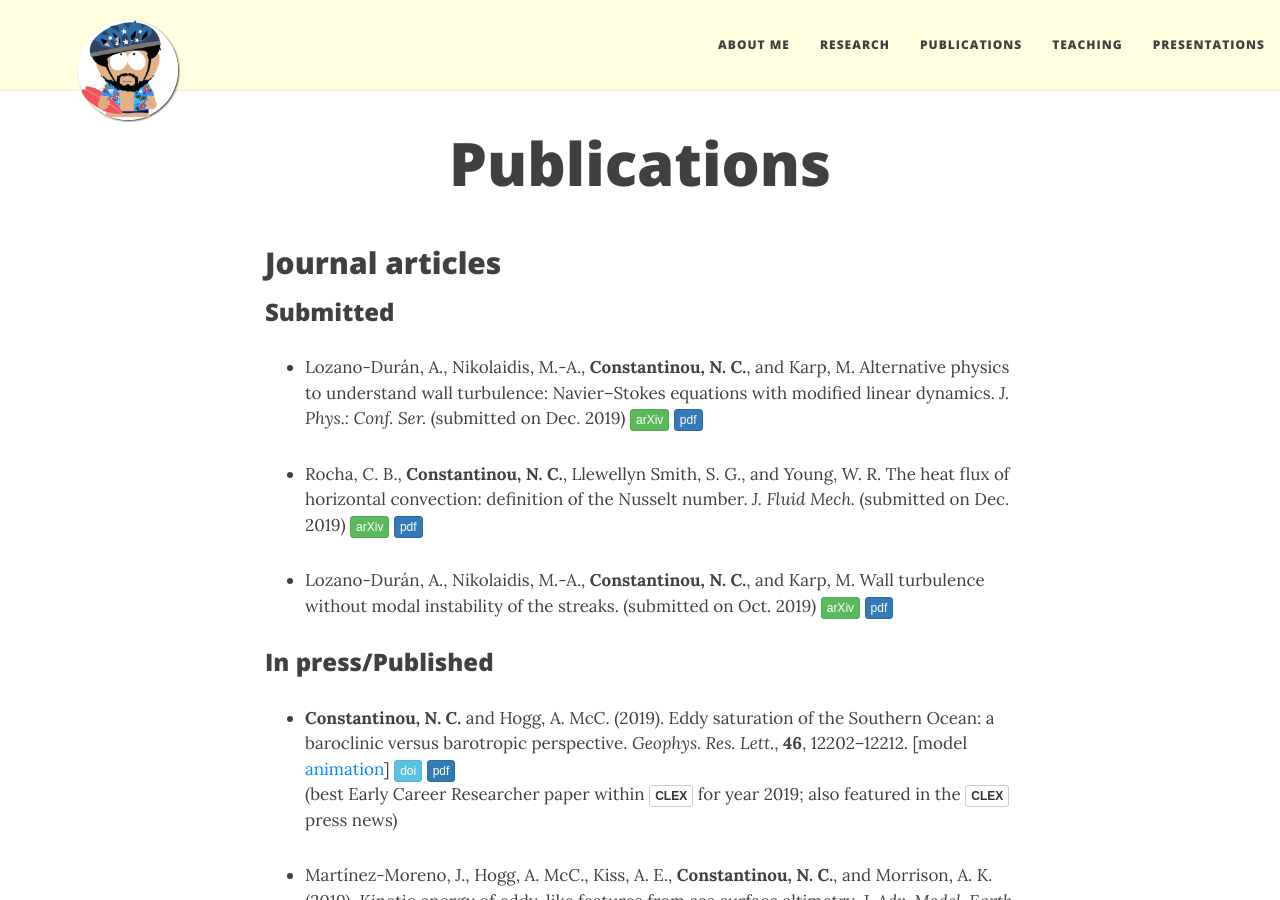
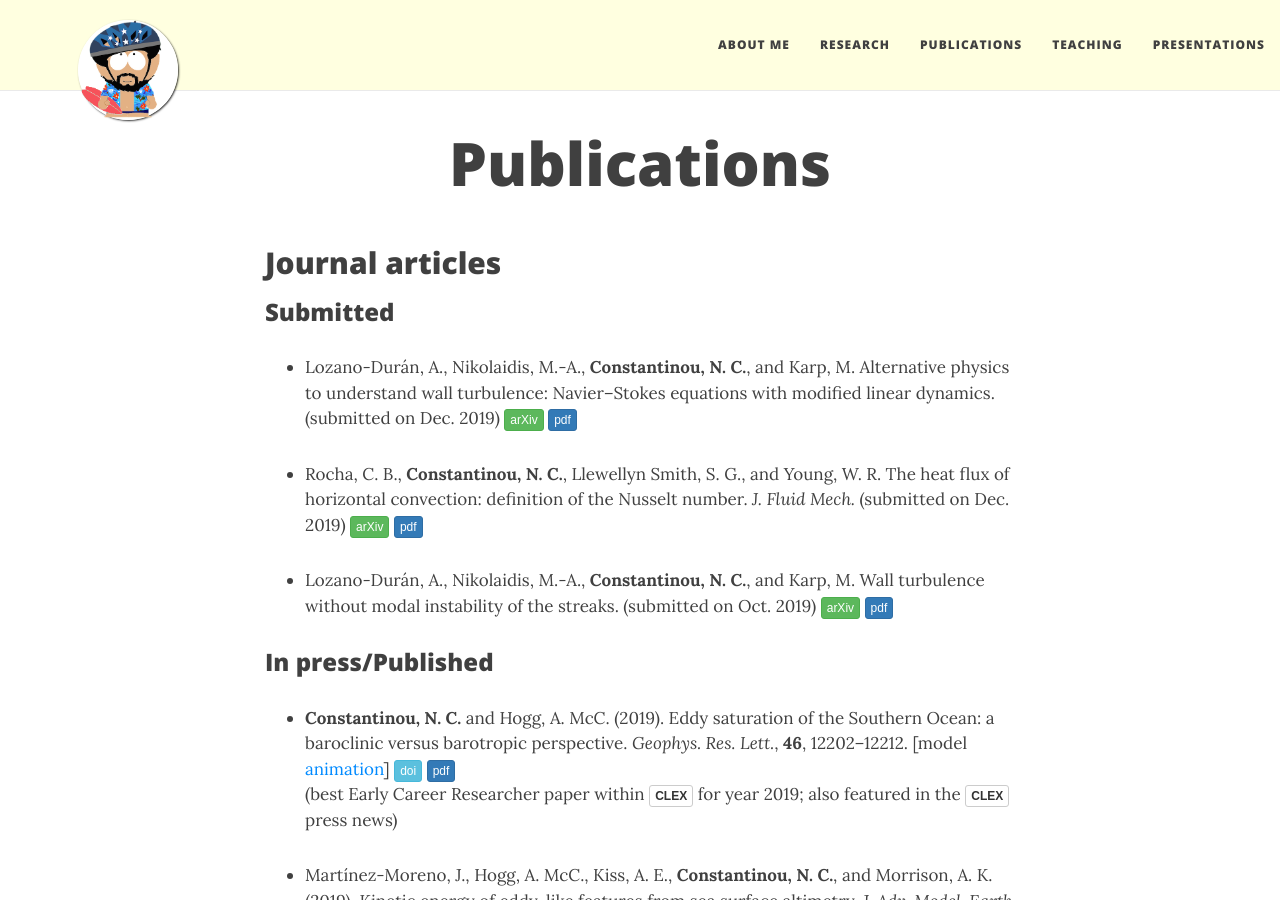
Before and after one commit to navidcy/navidcy.github.io, a Jekyll site: the page built from publications.md, in a window 1280 px wide and 900 px high. Built offline with Jekyll 4.4.1, drawn with Linux system fonts in a browser that asks for light colours; nearby versions of some CDN libraries; comment, search, counter and statistics services are not loaded.

Commit message:
updates preprint list

```diff
--- a/publications.md
+++ b/publications.md
@@ -11,9 +11,10 @@
 ### Submitted
 
 <!--
-- Rocha, C. B., **Constantinou, N. C.**, Llewellyn Smith, S. G., and  Young, W. R. (2020). The heat flux of horizontal convection: Nusselt number scaling. _J. Fluid Mech._ (submitted) [<span class="btn btn-success btn-xs{{end}}" style="font-family:sans-serif;">arXiv</span>][arXiv:1906.01929]{:target="_blank"} [<span class="btn btn-primary btn-xs{{end}}" style="font-family:sans-serif;">pdf</span>][TrackEddies-SSH]
+- Rocha, C. B., **Constantinou, N. C.**, Llewellyn Smith, S. G., and  Young, W. R. The heat flux of horizontal convection: Nusselt number scaling. _J. Fluid Mech._ (submitted on ...) [<span class="btn btn-success btn-xs{{end}}" style="font-family:sans-serif;">arXiv</span>][arXiv:1912.05229]{:target="_blank"} [<span class="btn btn-primary btn-xs{{end}}" style="font-family:sans-serif;">pdf</span>][HCNuDefinition]
 -->
-- Lozano-Durán, A., Nikolaidis, M.-A., **Constantinou, N. C.**, and Karp, M. Alternative physics to understand wall turbulence: Navier–Stokes equations with modified linear dynamics. _J. Phys.: Conf. Ser._ (submitted on Dec. 2019) [<span class="btn btn-success btn-xs{{end}}" style="font-family:sans-serif;">arXiv</span>][arXiv:1912.07532]{:target="_blank"} [<span class="btn btn-primary btn-xs{{end}}" style="font-family:sans-serif;">pdf</span>][multiflow2019-linearmechanism]
+
+- Lozano-Durán, A., Nikolaidis, M.-A., **Constantinou, N. C.**, and Karp, M. Alternative physics to understand wall turbulence: Navier–Stokes equations with modified linear dynamics. (submitted on Dec. 2019) [<span class="btn btn-success btn-xs{{end}}" style="font-family:sans-serif;">arXiv</span>][arXiv:1912.07532]{:target="_blank"} [<span class="btn btn-primary btn-xs{{end}}" style="font-family:sans-serif;">pdf</span>][multiflow2019-linearmechanism]
 
 - Rocha, C. B., **Constantinou, N. C.**, Llewellyn Smith, S. G., and  Young, W. R. The heat flux of horizontal convection: definition of the Nusselt number. _J. Fluid Mech._ (submitted on Dec. 2019) [<span class="btn btn-success btn-xs{{end}}" style="font-family:sans-serif;">arXiv</span>][arXiv:1912.05229]{:target="_blank"} [<span class="btn btn-primary btn-xs{{end}}" style="font-family:sans-serif;">pdf</span>][HCNuDefinition]
 
@@ -99,6 +100,8 @@
 ## Doctoral thesis
 - Formation of large-scale structures by turbulence in rotating planets, Ph.D. thesis, National and Kapodistrian University of Athens, 2015. [<span class="btn btn-primary btn-xs{{end}}" style="font-family:sans-serif;">pdf</span>][phd_eng]
 
+
+
 [multiflow2019-linearmechanism]: multiflow2019-linearmechanism.pdf
 [HCNuDefinition]: HCNuDefinition.pdf
 [modallystableturbulence]: ModallyStableTurb.pdf
@@ -115,8 +118,6 @@
 [multiflow]: multiflow_s3t.pdf
 [s3t-jets-jas]: S3T_jas.pdf
 [holmboe]: holmboe.pdf
-
-
 
 [wallturbulencebrief]: WallTurbulenceEnergyExtraction.pdf
 [wallturbulencebrief-url]: https://ctr.stanford.edu/annual-research-briefs-2018
@@ -145,7 +146,6 @@
 
 [phd_eng]: ../theses/PhD_thesis_Navid.pdf
 
-
 [arXiv:1503.07644]: http://arxiv.org/abs/1503.07644
 [arXiv:1512.06018]: http://arxiv.org/abs/1512.06018
 [arXiv:1612.03374]: http://arxiv.org/abs/1612.03374
```
